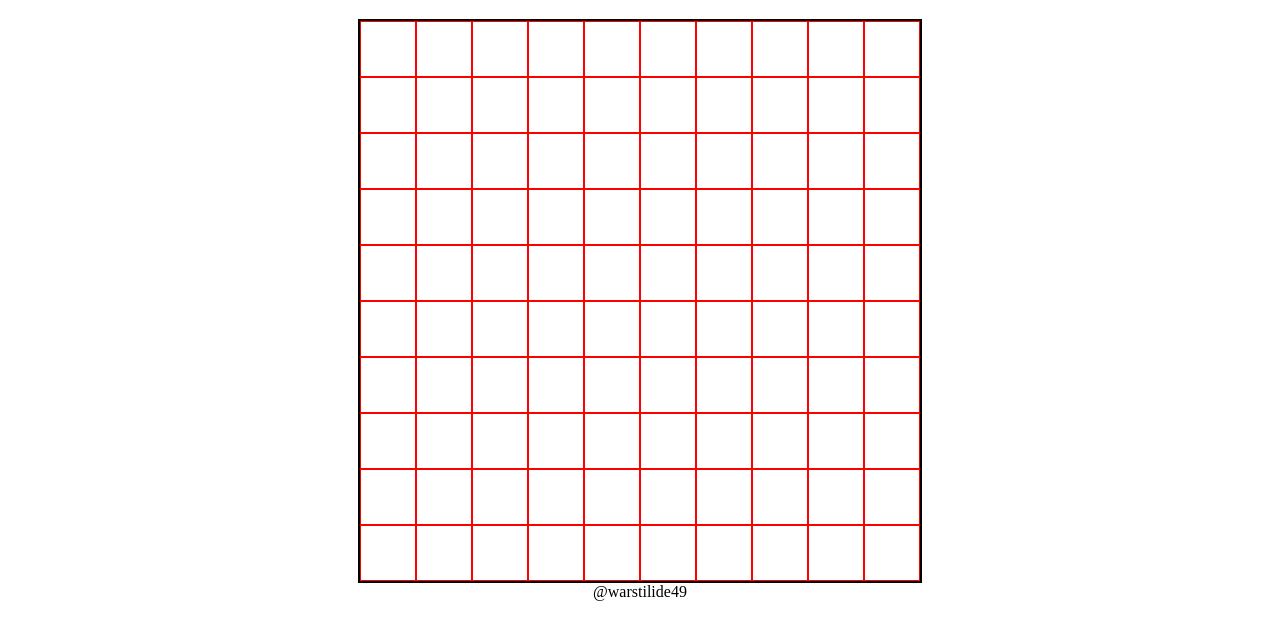
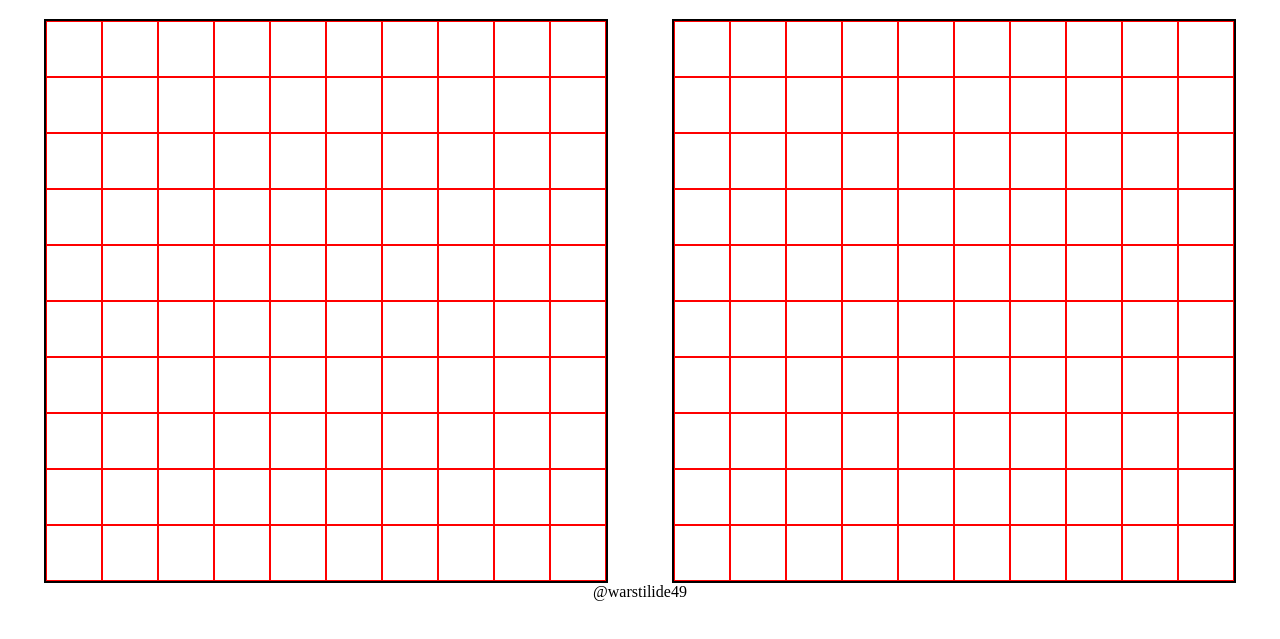
Before and after one commit to Warstilide49/battleship, a website built with webpack: page src/index.html in a window 1280 px wide. Shown: the part 69-708 px from the top of the page. Built offline with nearby package versions, Linux system fonts and the light colour scheme.

Commit message:
set up 2 gameboards

```diff
--- a/src/factories/gameBoardFactory.js
+++ b/src/factories/gameBoardFactory.js
@@ -76,14 +76,22 @@ export const gameBoard = (dimensions) =>{
 				let y_value = ships_array[i].all_coords[j].y;
 				if (x_value == coords.x && y_value == coords.y){
 					ships_array[i].ship.hit(j);
-					hits.push(coords);
+					pushIntoArray(hits, coords);
 					return true
 				}
 			}
 		}
 
-		missed_attacks.push(coords);
+		pushIntoArray(missed_attacks, coords);
 		return false;
+	}
+
+	const pushIntoArray = (array, coords) =>{
+		for (let i=0; i<array.length; i++){
+			if (coords.x==array[i].x && coords.y==array[i].y)
+				return;
+		}
+		array.push(coords);
 	}
 
 	const areShipsGone = () =>{
--- a/src/factories/playerFactory.js
+++ b/src/factories/playerFactory.js
@@ -1,6 +1,6 @@
 import {gameBoard} from './gameBoardFactory'
 
-export const player= (name, dimensions) =>{
+export const player= (name, dimensions, turn=false) =>{
 
 	const myGameBoard = gameBoard(dimensions);
 
--- a/src/game.js
+++ b/src/game.js
@@ -1,8 +1,32 @@
 import {player} from './factories/playerFactory'
 
-const game = () => {
-	const user = player("None", 10);
+export const game = () => {
+	const user = player("None", 10, true);
 	const ai = player("AI", 10);
 
+	user.myGameBoard.placeShip("trial", {x: 7, y:5}, 5, [0,1]);
+	user.myGameBoard.placeShip("bruh", {x:5,y:4}, 5, [0,1])
+	user.myGameBoard.placeShip("sdfs", {x:1,y:2}, 5, [1,0])
 
+	const getTurn = () =>{
+		if(user.turn==true){
+			return user
+		}
+		else{
+			return ai
+		}
+	}
+
+	const changeTurn = () =>{
+		if(user.turn == true){
+			user.turn=false
+			ai.turn=true
+		}
+		else{
+			user.turn=true
+			ai.turn=false;
+		}
+	}
+
+	return {user, ai, getTurn, changeTurn}
 }
--- a/src/listener.js
+++ b/src/listener.js
@@ -2,13 +2,4 @@ export const elementListener = (x, y, gameBoard) => {
 	let coords = { x, y }
 	gameBoard.receiveAttack(coords)
 
-	for (let i=0; i<gameBoard.hits.length; i++){
-		if (x==gameBoard.hits[i].x && y==gameBoard.hits[i].y)
-			return 'red';
-	}
-
-	for(let i=0; i<gameBoard.missed_attacks.length; i++){
-		if (x==gameBoard.missed_attacks[i].x && y==gameBoard.missed_attacks[i].y)
-			return 'green';
-	}
 };
--- a/src/main.js
+++ b/src/main.js
@@ -1,14 +1,13 @@
 import {header, content, footer} from './page_content'
-import {player} from './factories/playerFactory'
+import {game} from './game'
 import "./style.css";
 
 const initialize = ( ()=>{
 
-	const p1 = player("Checking mate", 10);
-	p1.myGameBoard.placeShip("trial", {x: 0, y:0}, 5, [1,0]);
+	const mainGame = game();
 
 	const body = document.body;
 	body.append( header() );
-	body.append( content(p1.myGameBoard) );
+	body.append( content(mainGame) )
 	body.append( footer() );
 })();
--- a/src/page_content.js
+++ b/src/page_content.js
@@ -6,10 +6,24 @@ export const header = () =>{
 	return node
 }
 
-export const content = (gameBoard) =>{
+export const content = (game) =>{
 	const node = document.createElement('div');
 	node.id = 'content'
+	node.append(createGameBoard(game.user.myGameBoard))
+	node.append(createGameBoard(game.ai.myGameBoard))
+
+	return node
+}
+
+const createGameBoard = (gameBoard) =>{
+	const node = document.createElement('div');
+	node.id = 'gameBoard'
 	create_grid(node, 10, gameBoard);
+
+	let interval = setInterval(()=>{
+		update_grid(gameBoard, node);
+	}, 1000/30)
+
 	return node
 }
 
@@ -17,18 +31,33 @@ const create_grid = (container, n, gameBoard) =>{
 	for(let i=0;i<n;i++){
 		const row_grid=document.createElement('div');
 		row_grid.classList.add('row');
-		container.appendChild(row_grid);
+		row_grid.y = i;
+		container.append(row_grid);
 		for(let j=0;j<n;j++){
 			const element=document.createElement('div');
 			element.classList.add('child');
 			element.x = j;
 			element.y = i;
-			row_grid.appendChild(element);
+			row_grid.append(element);
 			element.addEventListener('click', (e)=>{
 				let colour = elementListener(j,i, gameBoard);
 				e.target.style.background = colour;
+				e.target.classList.add('disabled')
 			});
 		}
+	}
+}
+
+const update_grid = (gameBoard, node) =>{
+	const hits = gameBoard.hits;
+	const missed_attacks = gameBoard.missed_attacks;
+
+	for(let i=0; i<hits.length; i++){
+		node.children[hits[i].y].children[hits[i].x].style.background = 'red'
+	}
+
+	for(let i=0; i<missed_attacks.length; i++){
+		node.children[missed_attacks[i].y].children[missed_attacks[i].x].style.background = 'green'
 	}
 }
 
--- a/src/style.css
+++ b/src/style.css
@@ -5,6 +5,11 @@ body{
 }
 
 #content{
+	display:flex;
+	gap: 8vh;
+}
+
+#gameBoard{
 	display:flex;
 	flex-direction:column;
 	height:70vh;
@@ -21,4 +26,9 @@ body{
 .child{
 	flex:1;
 	border: 1px solid red;
+	cursor: pointer;
 }
+
+.disabled{
+	pointer-events: none;
+}
```
